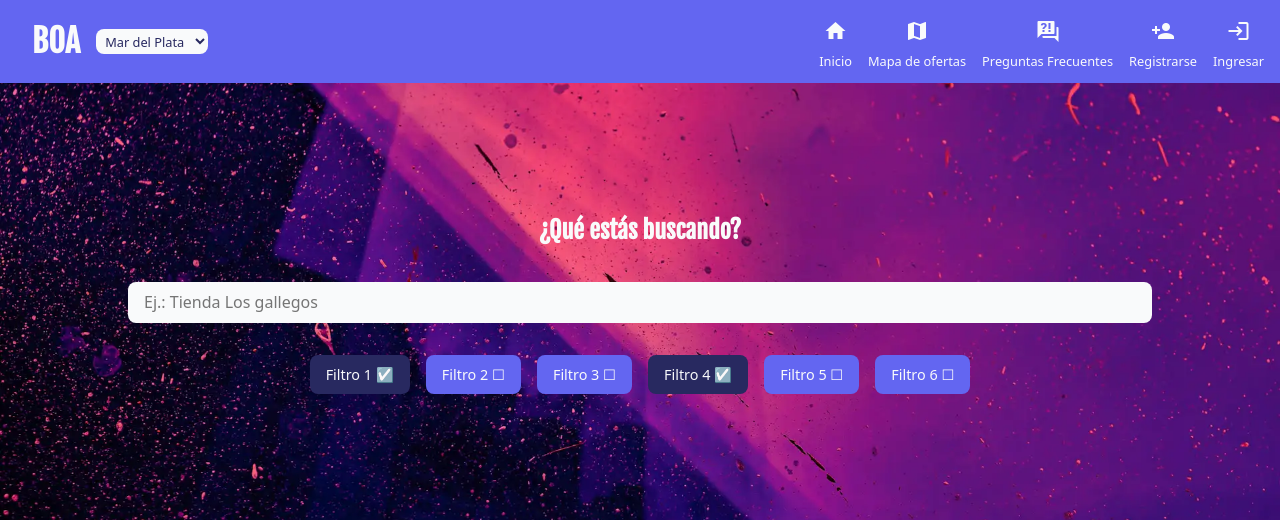
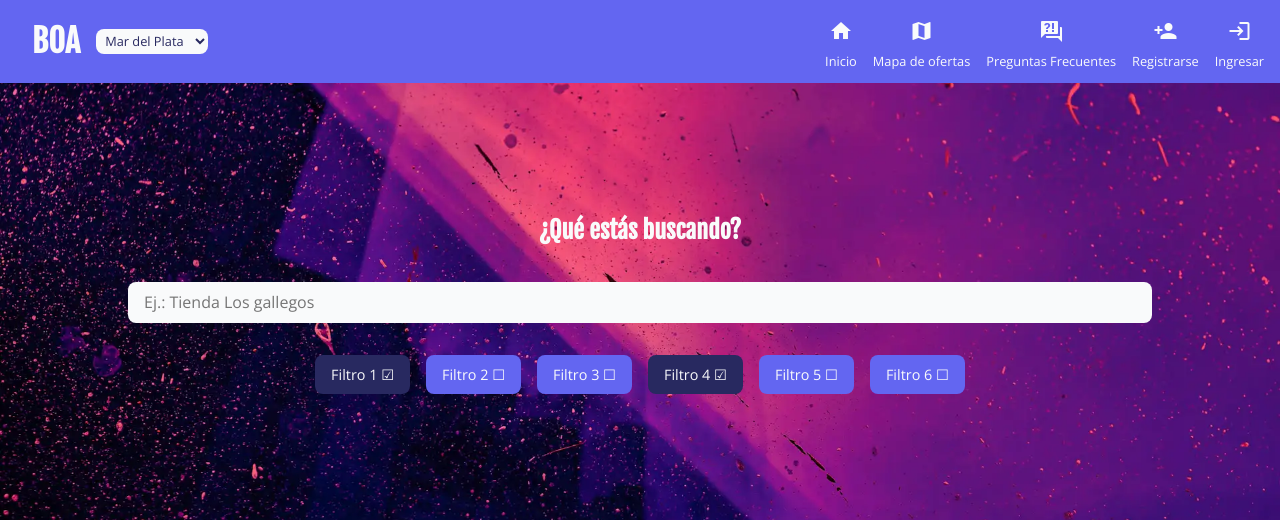
Before and after one commit to matiascano/boa, a plain HTML site: page index.html in a window 1280 px wide. Shown: the top 520 px of the page. Drawn offline with nearby package versions, Linux system fonts and the light colour scheme; grey boxes are pictures that could not be loaded; a web font is replaced by a local one.

Commit message:
se actualizaron las fuentes y para optimización se utilizan mediante link y no import al estar en un dominio cruzado

```diff
--- a/assets/css/base.css
+++ b/assets/css/base.css
@@ -1,5 +1,3 @@
-@import url('https://fonts.googleapis.com/css2?family=Cantarell:ital,wght@0,400;0,700;1,400;1,700&family=Fjalla+One&display=swap');
-
 :root{
 
     --info:#5bc0de;
@@ -32,7 +30,7 @@
     --radius: .5rem;
 
     --fuente-titulos: 'Fjalla One', sans-serif;
-    --fuente-texto: ui-sans-serif, system-ui, -apple-system, 'Segoe UI', Roboto, 'Helvetica Neue', 'Noto Sans', 'Liberation Sans', sans-serif, 'Apple Color Emoji', 'Segoe UI Emoji', 'Segoe UI Symbol', 'Noto Color Emoji';
+    --fuente-texto: "Open Sans", sans-serif;
 }
 
 html, body{
--- a/index.html
+++ b/index.html
@@ -6,6 +6,9 @@
     <title>Boa - Buscador de ofertas accesible</title>
     <link rel="shortcut icon" href="./assets/img/favicon.ico">
     <link rel="stylesheet" href="https://cdn.jsdelivr.net/npm/@mdi/font@7.4.47/css/materialdesignicons.min.css">
+    <link rel="preconnect" href="https://fonts.googleapis.com">
+<link rel="preconnect" href="https://fonts.gstatic.com" crossorigin>
+<link href="https://fonts.googleapis.com/css2?family=Fjalla+One&family=Open+Sans:ital,wght@0,300..800;1,300..800&display=swap" rel="stylesheet">
     <link rel="stylesheet" href="./assets/css/style.css">
 </head>
 <body>
```
Also changed, not shown: back.html (+3 -0 lines), comercios/index.html (+3 -0 lines), login.html (+3 -0 lines), mapa.html (+3 -0 lines), ofertas.html (+3 -0 lines), registro.html (+3 -0 lines), resultados.html (+3 -0 lines).
